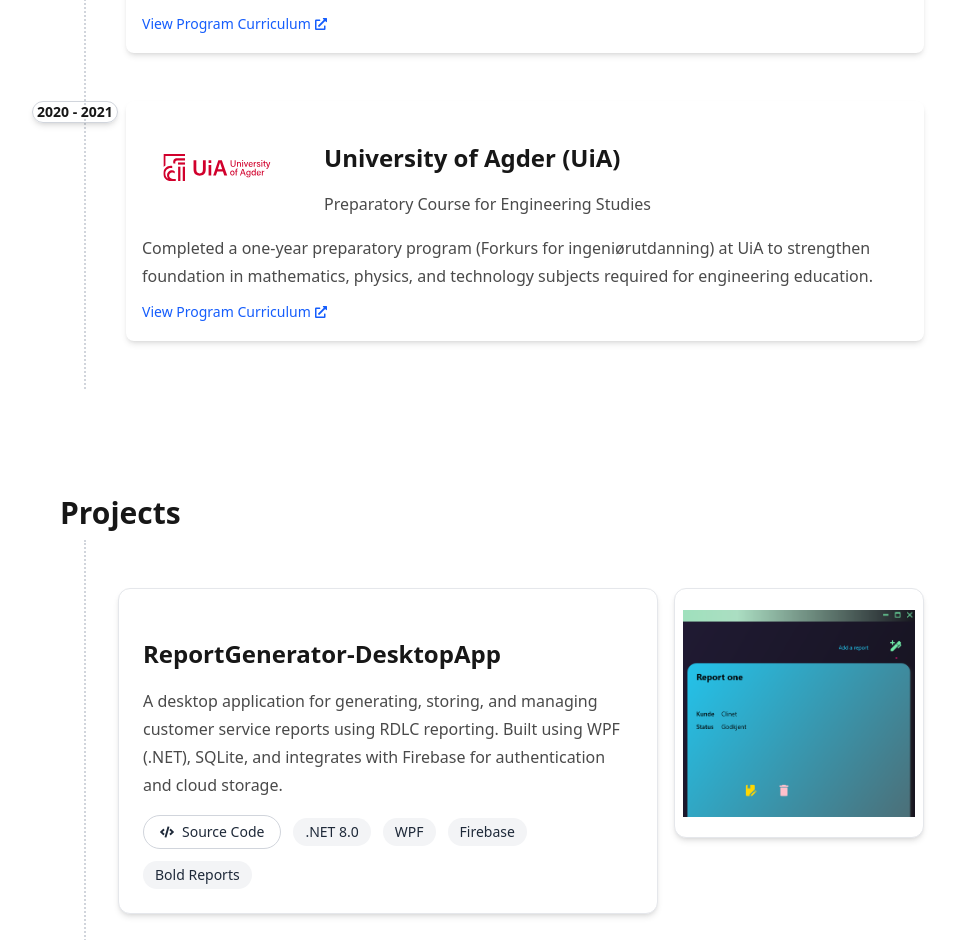
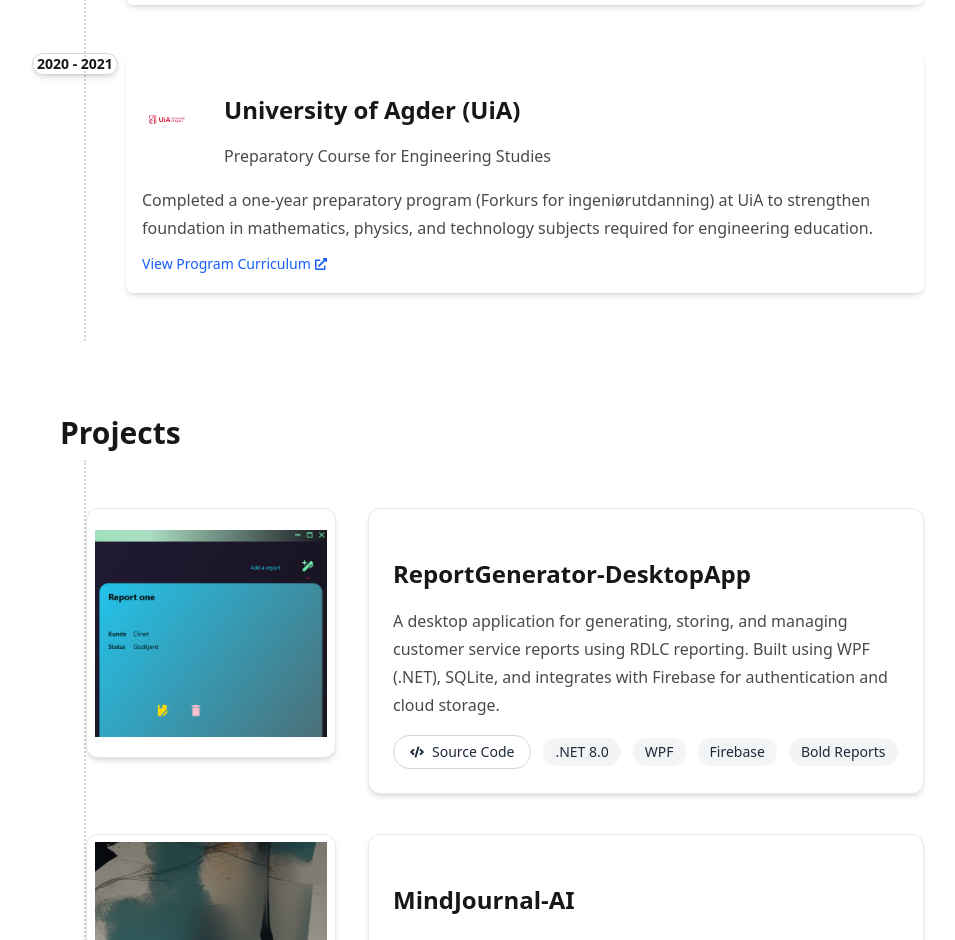
Before and after one commit to amanuelHT/portfolioHT, a Next.js app: page / in a window 1280 px wide. Shown: the part 832-1772 px from the top of the page, without its empty margins (148-1103 px from the left). Built offline with nearby package versions, Linux system fonts and the light colour scheme.

Commit message:
Update project

```diff
--- a/src/components/common/SectionWrapper.tsx
+++ b/src/components/common/SectionWrapper.tsx
@@ -7,8 +7,8 @@ type Props = {
 
 export default function SectionWrapper({ id, children }: Props) {
   return (
-    <section id={id} className="py-8 md:py-5">
-      <div className="max-w-4xl mx-auto px-4">{children}</div>
+    <section id={id} className="py-0 md:py-1">
+      <div className="max-w-4x1.5 mx-auto px-12">{children}</div>
     </section>
   );
 }
--- a/src/components/sections/About.tsx
+++ b/src/components/sections/About.tsx
@@ -15,7 +15,7 @@ export default function About() {
         className="flex flex-col md:flex-row items-center gap-8 p-6 md:p-10 rounded-2xl border border-gray-200 dark:border-gray-700 bg-white dark:bg-zinc-900 shadow-md"
       >
         {/* Profile Image */}
-        <div className="w-40 h-60 relative rounded-full overflow-hidden shadow-md ">
+        <div className="w-40 h-60 relative rounded-xl overflow-hidden  ">
           <Image
             src="/assets/am1.png"
             alt="Amanuel HT"
@@ -32,7 +32,7 @@ export default function About() {
               Amanuel HT
             </h1>
             <p className="text-sm  font-gray text-gray-500 dark:text-gray-400 tracking-tight">
-Creative <span className="mx-1">|</span>  Developer
+             Creative <span className="mx-1">|</span>  Developer
             </p>
           </div>
 
--- a/src/components/sections/Education.tsx
+++ b/src/components/sections/Education.tsx
@@ -51,7 +51,7 @@ function EducationItem({ item, delay }: EducationItemProps) {
             <Image
               src={item.logo}
               alt={`${item.institution} logo`}
-              width={150}
+              width={50}
               height={50}
               className="rounded-md"
             />
--- a/src/components/sections/Projects.tsx
+++ b/src/components/sections/Projects.tsx
@@ -37,18 +37,29 @@ function ProjectItem({ project, delay }: ProjectItemProps) {
   return (
     <div
   {...fadeIn}
-      className="relative flex flex-col md:flex-row items-start gap-4"
+  className="relative flex flex-col md:flex-row items-start gap-0"
 >
-      {/* Project Info Card (right) */}
+  {/* Timeline Logo */}
+  <div className="flex-shrink-0 w-full md:w-[250px] h-[250px] flex items-center justify-center border border-gray-200 dark:border-gray-700 rounded-xl overflow-hidden shadow-md bg-white dark:bg-zinc-900 text-sm text-center px-2">
+    <Image
+      src={project.logo}
+      alt={`${project.title} logo`}
+      width={500}
+      height={250}
+      className="object-contain"
+    />
+  </div>
+
+  {/* Card info to the right */}
   <div className="ml-8 w-full bg-white dark:bg-zinc-900 border border-gray-200 dark:border-gray-700 rounded-xl shadow-md p-6">
-        <h3 className="text-xl font-bold text-gray-900 dark:text-white mb-2">
+    <h3 className="text-xl font-bold text-gray-900 dark:text-white mt-0 mb-2">
       {project.title}
     </h3>
     <p className="text-gray-700 dark:text-gray-300 mb-4 text-sm leading-relaxed">
       {project.description}
     </p>
 
-        <div className="flex flex-wrap items-center gap-3 mt-3">
+  <div className="flex flex-wrap items-center gap-3">
     <a
       href={project.github}
       target="_blank"
@@ -69,22 +80,6 @@ function ProjectItem({ project, delay }: ProjectItemProps) {
   </div>
 </div>
 
-      {/* Timeline Logo or Title */}
-      <div className="flex-shrink-0 w-full md:w-[250px] h-[250px] flex items-center justify-center border border-gray-200 dark:border-gray-700 rounded-xl overflow-hidden shadow-md bg-white dark:bg-zinc-900 text-sm text-center px-2">
-        {project.logo ? (
-          <Image
-            src={project.logo}
-            alt={`${project.title} logo`}
-            width={500}
-            height={250}
-            className="object-contain"
-          />
-        ) : (
-          <span className="text-xs font-medium text-gray-800 dark:text-white leading-snug">
-            {project.title}
-          </span>
-        )}
-      </div>
     </div>
   );
 }
```
Also changed, not shown: 1 other file (tests, documents, lock files or other folders). Lines whose indentation alone changed are shown as unchanged.
